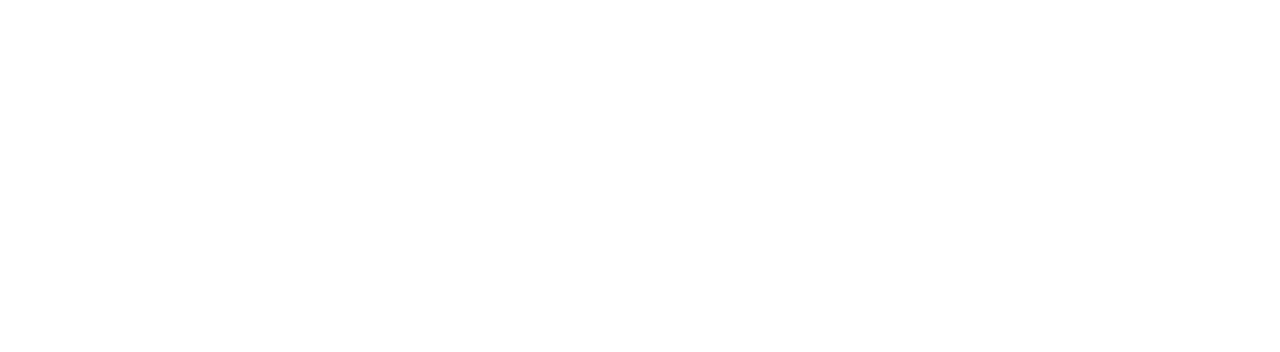
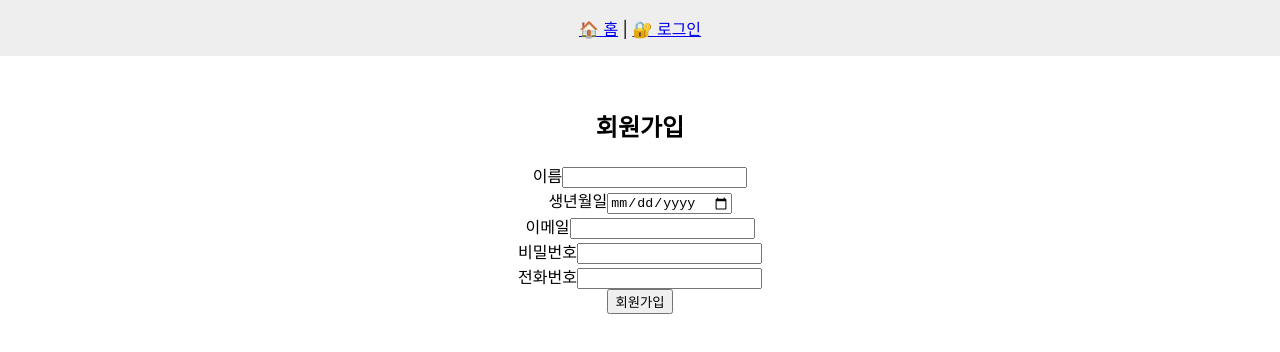
Before and after one commit to s1nwoo/church-frontend, a React (Create React App) app: page /signup in a window 1280 px wide. Before the commit this address had no page. Shown: the top 352 px of the page. Built offline with nearby package versions, Linux system fonts and the light colour scheme.

Commit message:
로그인, 회원가입, 지도 기능 추가

```diff
--- a/src/App.js
+++ b/src/App.js
@@ -7,12 +7,17 @@
 import PostDetail from './components/PostDetail';
 import PostEdit from './components/PostEdit';
 import BiblePracticePage from './components/BiblePracticePage'; // 추가
+import LocationPage from './components/LocationPage'; // 추가
+import SignupPage from './components/SignupPage';
+import LoginPage from './components/LoginPage';
+import Header from './components/Header';
 import './App.css';
 
 function App() {
   return (
     <BrowserRouter>
       <div className="App">
+      <Header /> {/* ✅ 여기서 Header 항상 렌더링 */}
         <Routes>
           <Route path="/" element={<Home />} /> {/* ✅ 수정 */}
           <Route path="/posts" element={<PostList />} /> {/* ✅ 경로 변경 */}
@@ -20,6 +25,9 @@
           <Route path="/posts/:id" element={<PostDetail />} />
           <Route path="/posts/:id/edit" element={<PostEdit />} />
           <Route path="/bible-practice" element={<BiblePracticePage />} />
+          <Route path="/location" element={<LocationPage />} />
+          <Route path="/signup" element={<SignupPage />} />
+          <Route path="/login" element={<LoginPage />} />
         </Routes>
       </div>
     </BrowserRouter>
--- /dev/null
+++ b/src/components/Header.js
@@ -0,0 +1,42 @@
+import { useEffect, useState } from 'react';
+import axios from 'axios';
+import { useNavigate, Link } from 'react-router-dom';
+
+function Header() {
+  const [isLoggedIn, setIsLoggedIn] = useState(false);
+  const navigate = useNavigate();
+
+  // ✅ 로그인 상태 확인 (간단하게 localStorage 사용 예시)
+  useEffect(() => {
+    const loggedIn = localStorage.getItem("isLoggedIn");
+    setIsLoggedIn(loggedIn === "true");
+  }, []);
+
+  const handleLogout = async () => {
+    try {
+      await axios.post('/api/auth/logout');
+      localStorage.removeItem("isLoggedIn"); // ✅ 로그아웃 시 제거
+      setIsLoggedIn(false);
+      alert('로그아웃 되었습니다.');
+      navigate('/');
+    } catch (err) {
+      console.error(err);
+      alert('로그아웃 실패');
+    }
+  };
+
+  return (
+    <header style={{ padding: '1rem', background: '#eee' }}>
+      <nav>
+        <Link to="/">🏠 홈</Link> |{' '}
+        {isLoggedIn ? (
+          <button onClick={handleLogout}>🚪 로그아웃</button>
+        ) : (
+          <Link to="/login">🔐 로그인</Link>
+        )}
+      </nav>
+    </header>
+  );
+}
+
+export default Header;
--- a/src/components/Home.js
+++ b/src/components/Home.js
@@ -9,7 +9,8 @@
       <ul style={{ listStyle: 'none', padding: 0 }}>
         <li><Link to="/posts">📚 게시판 보기</Link></li>
         <li><Link to="/bible-practice">✍️ 성경 타자 연습</Link></li>
-        <li><Link to="/bible-reading">📖 성경 읽기 연습</Link></li>
+        <li><Link to="/location">📍 위치 보기</Link></li>
+        <li><Link to="/signup">✍️ 회원가입</Link></li>
         {/* 필요 시 기능 계속 추가 가능 */}
       </ul>
     </div>
--- /dev/null
+++ b/src/components/LocationPage.js
@@ -0,0 +1,51 @@
+import React, { useEffect } from 'react';
+
+function LocationPage() {
+  useEffect(() => {
+    const scriptId = "kakao-map-script";
+    const existingScript = document.getElementById(scriptId);
+
+    if (!existingScript) {
+      const script = document.createElement('script');
+      script.id = scriptId;
+      script.src = 'https://dapi.kakao.com/v2/maps/sdk.js?appkey=e23118df70d7160a03f4cce2ee82b9f6&autoload=false';
+      script.onload = () => loadMap(); // 로드 완료 후 실행
+      document.head.appendChild(script);
+    } else {
+      loadMap(); // 이미 로드된 경우 바로 실행
+    }
+
+    function loadMap() {
+      if (window.kakao && window.kakao.maps) {
+        window.kakao.maps.load(() => {
+          const container = document.getElementById('map');
+          const options = {
+            center: new window.kakao.maps.LatLng(37.5707, 126.8123),
+            level: 3
+          };
+
+          const map = new window.kakao.maps.Map(container, options);
+
+          const marker = new window.kakao.maps.Marker({
+            position: map.getCenter(),
+            map: map
+          });
+
+          const infoWindow = new window.kakao.maps.InfoWindow({
+            content: '<div style="padding:5px;">방화침례교회</div>'
+          });
+          infoWindow.open(map, marker);
+        });
+      }
+    }
+  }, []);
+
+  return (
+    <div style={{ padding: '2rem' }}>
+      <h2>📍 방화침례교회 오시는 길</h2>
+      <div id="map" style={{ width: '100%', height: '500px', marginTop: '20px' }}></div>
+    </div>
+  );
+}
+
+export default LocationPage;
--- /dev/null
+++ b/src/components/LoginPage.js
@@ -0,0 +1,64 @@
+// src/components/LoginPage.js
+import React, { useState } from 'react';
+import axios from 'axios';
+
+function LoginPage() {
+  const [form, setForm] = useState({
+    email: '',
+    password: ''
+  });
+
+  const [error, setError] = useState('');
+
+  const handleChange = (e) => {
+    const { name, value } = e.target;
+    setForm(prev => ({ ...prev, [name]: value }));
+  };
+
+  const handleSubmit = async (e) => {
+    e.preventDefault();
+    setError('');
+
+    try {
+      const res = await axios.post('/api/auth/login', form);
+      alert(res.data); // "로그인 성공"
+      window.location.href = '/';
+      localStorage.setItem("isLoggedIn", "true");
+    } catch (err) {
+      console.error(err);
+      setError(err.response?.data?.message || "로그인 실패");
+    }
+  };
+
+  return (
+    <div style={{ padding: '2rem' }}>
+      <h2>로그인</h2>
+      <form onSubmit={handleSubmit}>
+        <div>
+          <label>이메일</label>
+          <input
+            type="email"
+            name="email"
+            value={form.email}
+            onChange={handleChange}
+            required
+          />
+        </div>
+        <div>
+          <label>비밀번호</label>
+          <input
+            type="password"
+            name="password"
+            value={form.password}
+            onChange={handleChange}
+            required
+          />
+        </div>
+        {error && <p style={{ color: 'red' }}>{error}</p>}
+        <button type="submit">로그인</button>
+      </form>
+    </div>
+  );
+}
+
+export default LoginPage;
--- /dev/null
+++ b/src/components/SignupPage.js
@@ -0,0 +1,62 @@
+// src/components/SignupPage.js
+import React, { useState } from 'react';
+import axios from 'axios';
+
+function SignupPage() {
+  const [form, setForm] = useState({
+    name: '',
+    birthDate: '',
+    email: '',
+    password: '',
+    phoneNumber: ''
+  });
+
+  const handleChange = (e) => {
+    const { name, value } = e.target;
+    setForm(prev => ({ ...prev, [name]: value }));
+  };
+
+  const handleSubmit = async (e) => {
+    e.preventDefault();
+
+    try {
+      const res = await axios.post('/api/auth/signup', form);
+      alert(res.data); // "회원가입이 완료되었습니다."
+      window.location.href = '/'; // 또는 /login
+    } catch (error) {
+      console.error(error);
+      alert(error.response?.data?.message || "회원가입 실패");
+    }
+  };
+
+  return (
+    <div style={{ padding: '2rem' }}>
+      <h2>회원가입</h2>
+      <form onSubmit={handleSubmit}>
+        <div>
+          <label>이름</label>
+          <input name="name" value={form.name} onChange={handleChange} required />
+        </div>
+        <div>
+          <label>생년월일</label>
+          <input type="date" name="birthDate" value={form.birthDate} onChange={handleChange} required />
+        </div>
+        <div>
+          <label>이메일</label>
+          <input type="email" name="email" value={form.email} onChange={handleChange} required />
+        </div>
+        <div>
+          <label>비밀번호</label>
+          <input type="password" name="password" value={form.password} onChange={handleChange} required />
+        </div>
+        <div>
+          <label>전화번호</label>
+          <input name="phoneNumber" value={form.phoneNumber} onChange={handleChange} />
+        </div>
+        <button type="submit">회원가입</button>
+      </form>
+    </div>
+  );
+}
+
+export default SignupPage;
```
